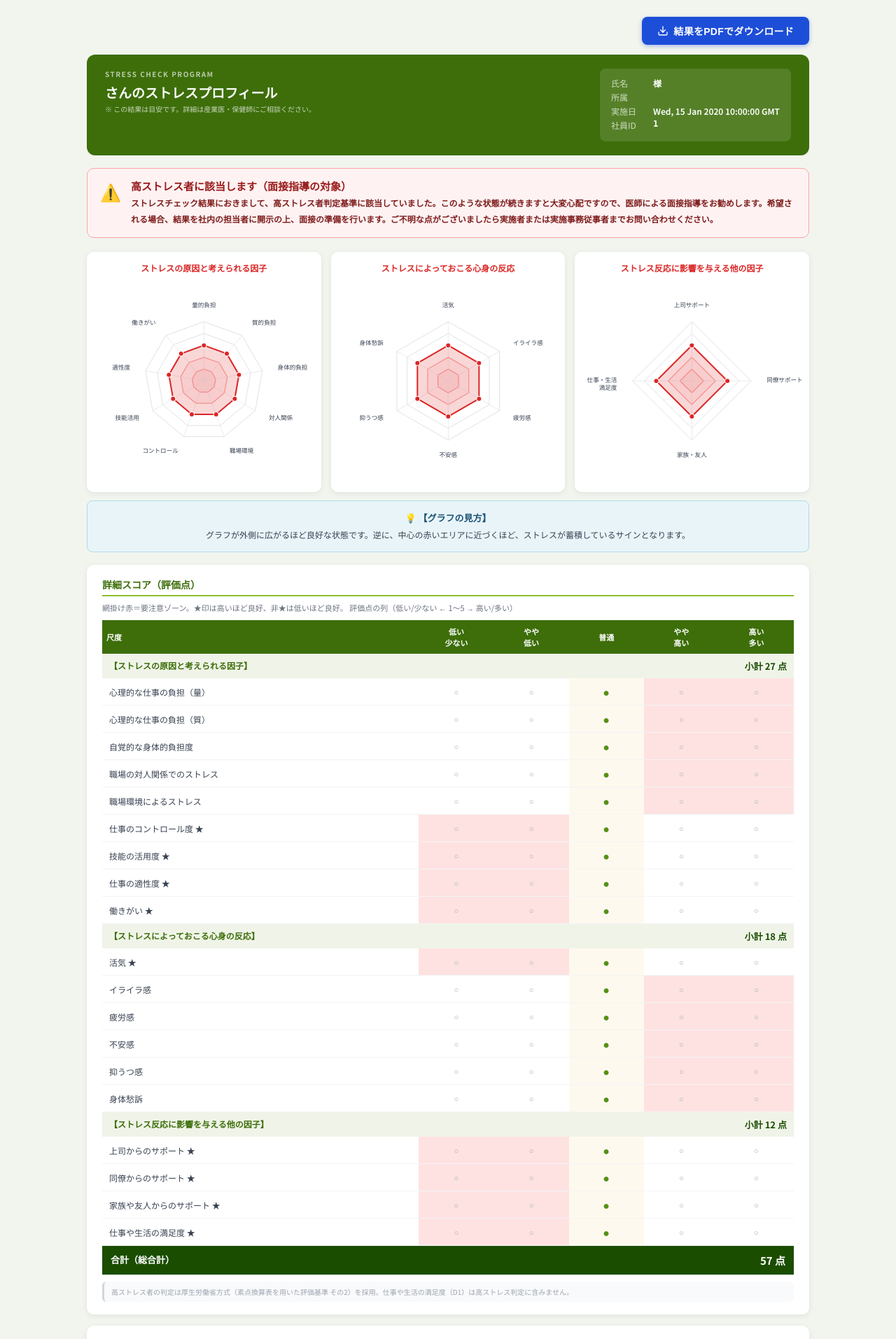
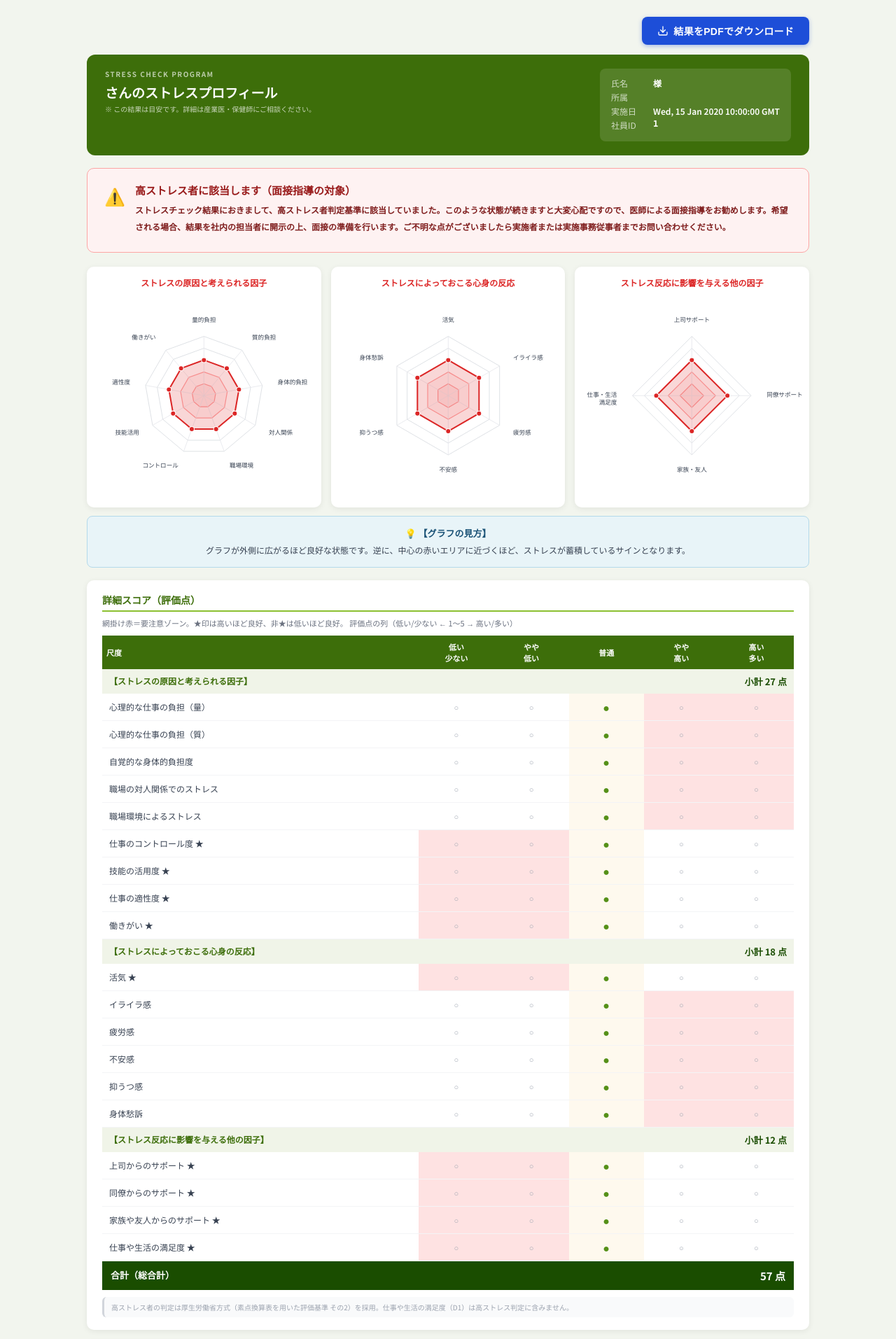
Before and after one commit to tamaki-jpg/stress-check-app, a Flask app: template templates/result.html in a window 1280 px wide. Shown: the top 1913 px of the page at 70% size. Run offline with Flask 3, Linux system fonts and the light colour scheme; the template is opened without the code that fills it: most values are stand-ins (such as "Sample title", 1, 10 or a date in 2020); some libraries are stand-ins or nearby versions.

Commit message:
PDF出力時の判定バナーテキスト見切れを修正（padding・line-height拡大）
bannerのpadding: 14px 18px → 20px 24px、overflow: visible
bHeadのmarginBottom: 3 → 6
bBodyのlineHeight: 1.7/1.9 → 2.0、paddingBottom: 4px追加

Co-Authored-By: Claude Sonnet 4.6 <noreply@anthropic.com>

```diff
--- a/templates/result.html
+++ b/templates/result.html
@@ -438,7 +438,7 @@
               <span style={S.icon}>⚠️</span>
               <div>
                 <div style={{...S.bHead,color:'#991b1b'}}>高ストレス者に該当します（面接指導の対象）</div>
-                <div style={{...S.bBody,fontWeight:600,color:'#7f1d1d',lineHeight:1.9}}>
+                <div style={{...S.bBody,fontWeight:600,color:'#7f1d1d',lineHeight:2.0,paddingBottom:4}}>
                   ストレスチェック結果におきまして、高ストレス者判定基準に該当していました。このような状態が続きますと大変心配ですので、<strong>医師による面接指導</strong>をお勧めします。希望される場合、結果を社内の担当者に開示の上、面接の準備を行います。ご不明な点がございましたら実施者または実施事務従事者までお問い合わせください。
                 </div>
               </div>
@@ -448,7 +448,7 @@
               <span style={S.icon}>✅</span>
               <div>
                 <div style={{...S.bHead,color:'#166534'}}>心身の健康面において特に問題はみられませんでした</div>
-                <div style={{...S.bBody,lineHeight:1.9}}>
+                <div style={{...S.bBody,lineHeight:2.0,paddingBottom:4}}>
                   ストレスチェック結果におきまして、心身の健康面において特に問題はみられませんでした。何かご心配なことなどございましたら社内外の相談窓口や産業医面談もご活用ください。これからもご自身の健康維持と職場環境の改善にご協力をお願いいたします。
                 </div>
               </div>
@@ -651,12 +651,12 @@
       mRow:      {display:'flex',gap:8,marginBottom:3,fontSize:12,color:'white'},
       mL:        {opacity:0.72,minWidth:52,flexShrink:0},
       mV:        {fontWeight:600},
-      banner:    {display:'flex',alignItems:'flex-start',gap:14,padding:'14px 18px',borderRadius:10,marginBottom:20,borderWidth:1,borderStyle:'solid'},
+      banner:    {display:'flex',alignItems:'flex-start',gap:14,padding:'20px 24px',borderRadius:10,marginBottom:20,borderWidth:1,borderStyle:'solid',overflow:'visible'},
       bannerRed: {background:'#fef2f2',borderColor:'#fca5a5'},
       bannerGreen:{background:'#f0fdf4',borderColor:'#86efac'},
       icon:      {fontSize:24,flexShrink:0,marginTop:1},
-      bHead:     {fontSize:15,fontWeight:700,marginBottom:3},
-      bBody:     {fontSize:12,color:'#374151',lineHeight:1.7},
+      bHead:     {fontSize:15,fontWeight:700,marginBottom:6},
+      bBody:     {fontSize:12,color:'#374151',lineHeight:2.0},
       charts:        {},  /* CSSクラス radar-grid に移行 */
       chartCard:     {background:'white',borderRadius:10,padding:'14px 6px 8px',boxShadow:'0 2px 8px rgba(0,0,0,0.07)'},
       chartTitle:    {fontSize:12,fontWeight:700,textAlign:'center',marginBottom:2},
```
